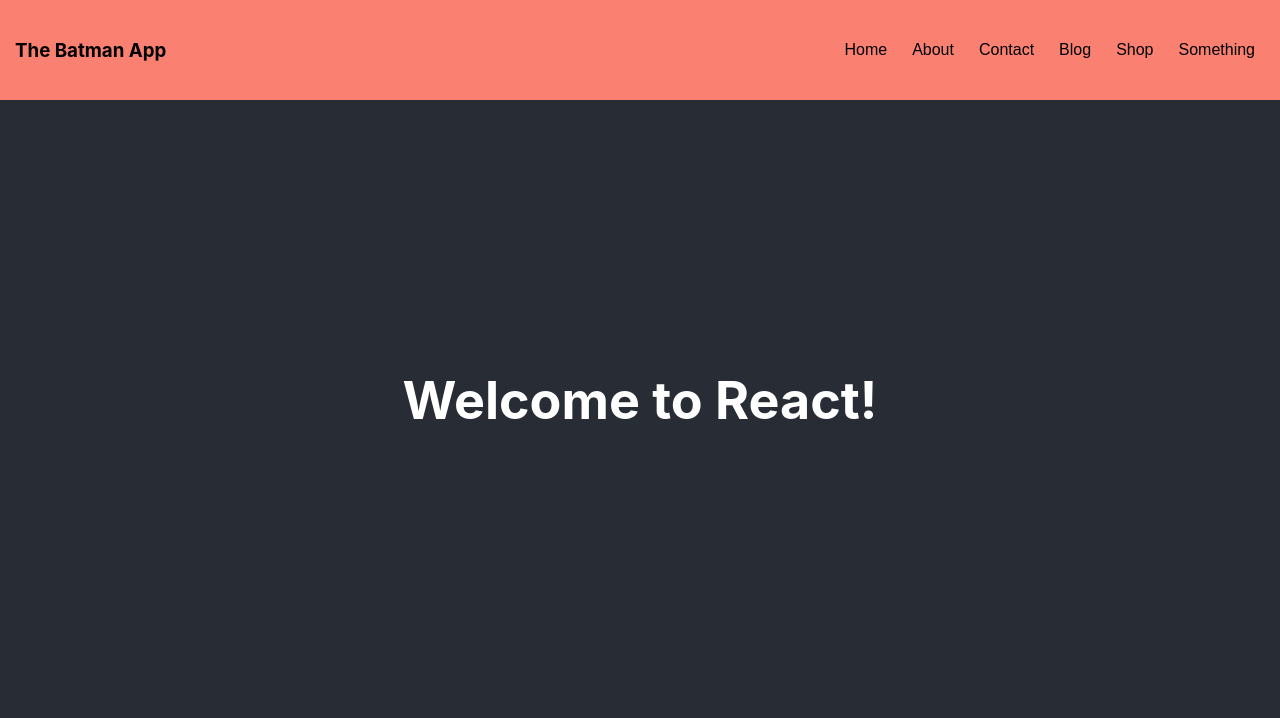
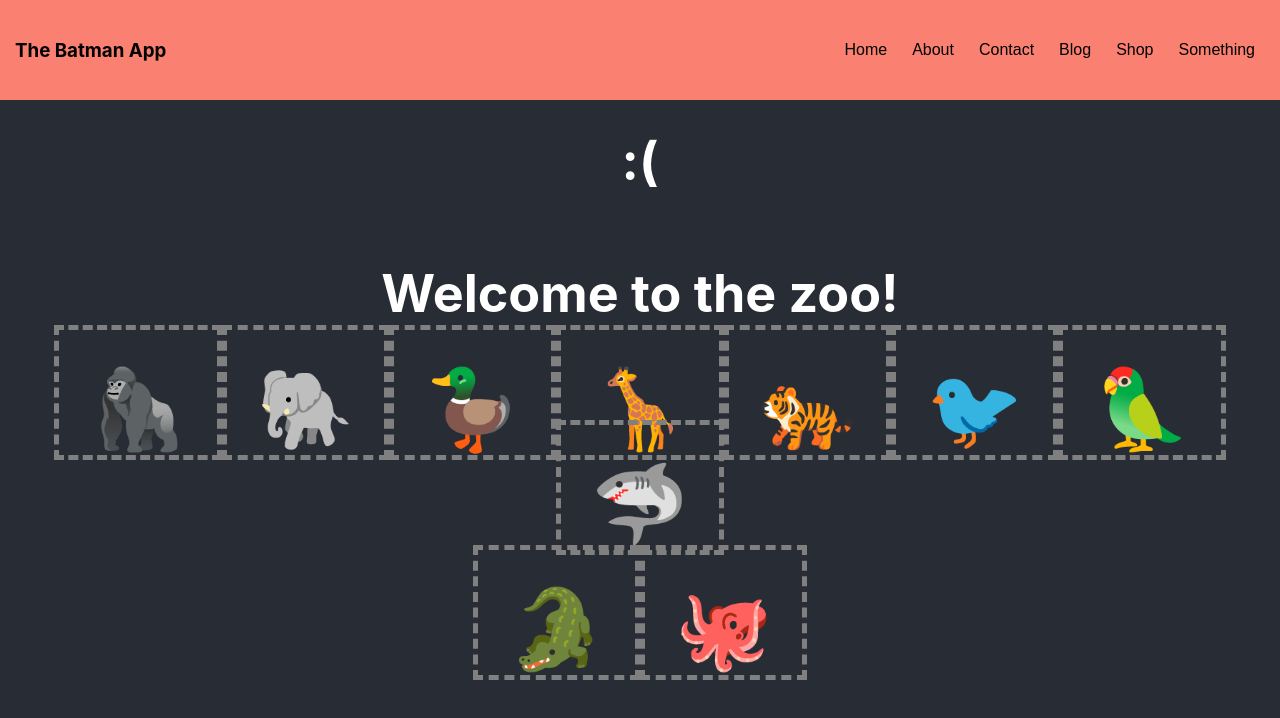
Before and after one commit to guiltypen/batman-app, a React (Create React App) app: page / in a window 1280 px wide. Shown: the top 718 px of the page. Built offline with nearby package versions, Linux system fonts and the light colour scheme.

Commit message:
Monday 15 Feb

```diff
--- a/src/App.css
+++ b/src/App.css
@@ -57,3 +57,9 @@
 .App-button:hover {
   text-decoration: underline;
 }
+
+.App-animal {
+  font-size: 3em;
+  border: gray dashed 5px;
+  padding: 30px 30px 0 30px;
+}
--- a/src/App.js
+++ b/src/App.js
@@ -1,5 +1,10 @@
 import "./App.css";
 import NavbarItem from "./components/NavbarItem";
+import Face from "./components/Face";
+import Cages from "./components/Cages";
+
+const animals = ["🦍", "🐘", "🦆", "🦒", "🐅", "🐦", "🦜", "🦈"];
+const navbarItems = ["Home", "About", "Contact", "Blog", "Shop", "Something"];
 
 const App = () => {
   return (
@@ -7,16 +12,16 @@ const App = () => {
       <div className="App-navbar">
         <h3>The Batman App</h3>
         <div>
-          <NavbarItem text="Home" />
-          <NavbarItem text="About" />
-          <NavbarItem text="Contact" />
-          <NavbarItem text="Blog" />
-          <NavbarItem text="Shop" />
-          <NavbarItem text="Something" />
+          {navbarItems.map((item) => (
+            <NavbarItem text={item} />
+          ))}
         </div>
       </div>
       <header className="App-header">
-        <h1>Welcome to React!</h1>
+        <Face frown lala="Hasan" hoho={324} hehe={() => console.log("labas")} />
+        <h1>Welcome to the zoo!</h1>
+        <Cages animals={animals} />
+        <Cages animals={["🐊", "🐙"]} />
       </header>
     </div>
   );
--- /dev/null
+++ b/src/components/Cages.js
@@ -0,0 +1,11 @@
+const Cages = (props) => {
+  return (
+    <div style={{ marginBottom: 30 }}>
+      {props.animals.map((animal) => (
+        <label className="App-animal">{animal}</label>
+      ))}
+    </div>
+  );
+};
+
+export default Cages;
--- /dev/null
+++ b/src/components/Face.js
@@ -0,0 +1,13 @@
+const Face = (props) => {
+  console.log(props);
+
+  if (props.smile) {
+    return <h1>:)</h1>;
+  } else if (props.frown) {
+    return <h1>:(</h1>;
+  } else {
+    return <h1>:|</h1>;
+  }
+};
+
+export default Face;
--- a/src/components/NavbarItem.js
+++ b/src/components/NavbarItem.js
@@ -1,10 +1,10 @@
-const sayMyName = (name) => {
-  alert(name);
-};
+const NavbarItem = (props) => {
+  const sayMyName = () => {
+    alert(props.text);
+  };
 
-const NavbarItem = (props) => {
   return (
-    <button className="App-button" onClick={() => sayMyName(props.text)}>
+    <button className="App-button" onClick={sayMyName}>
       {props.text}
     </button>
   );
```
